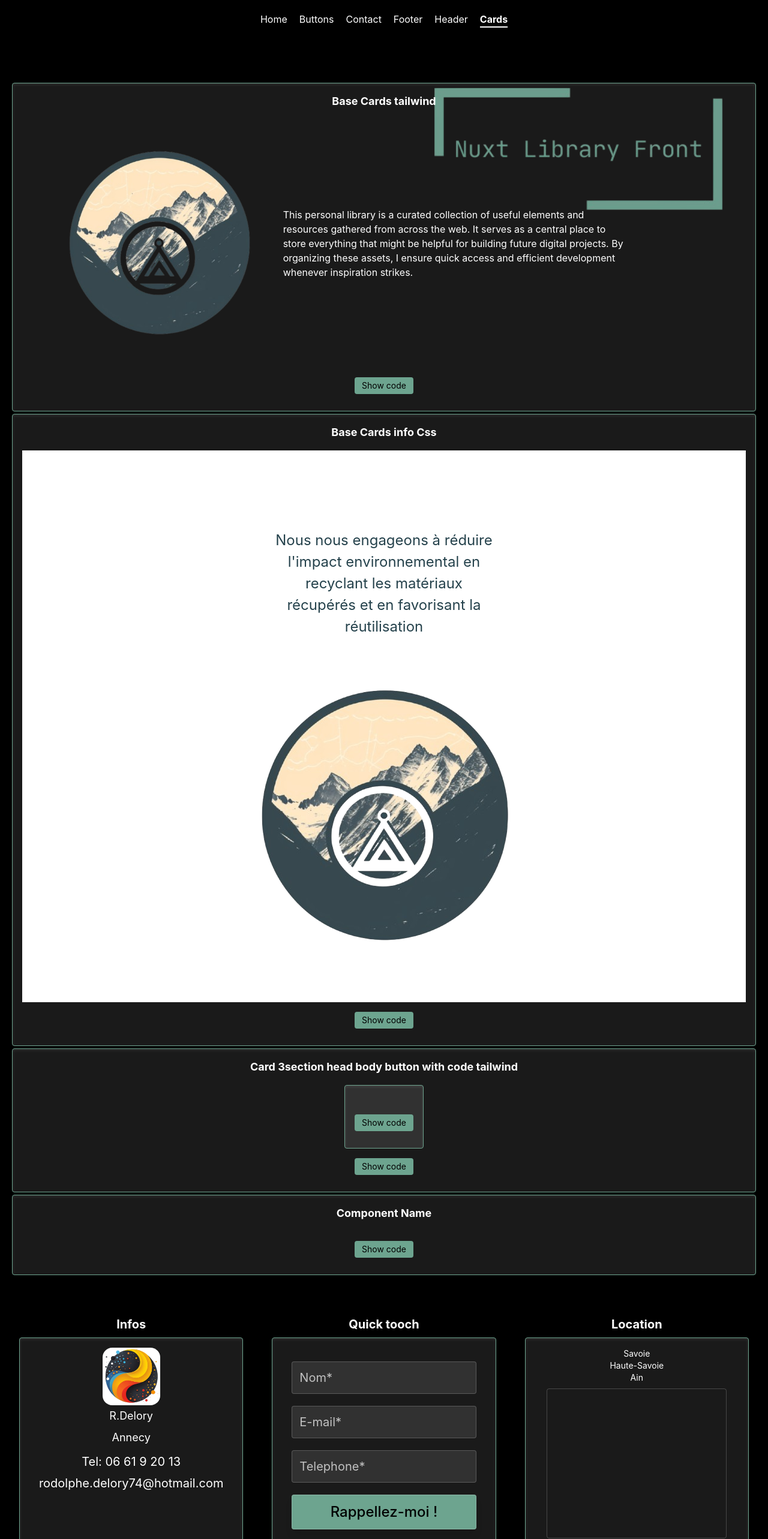
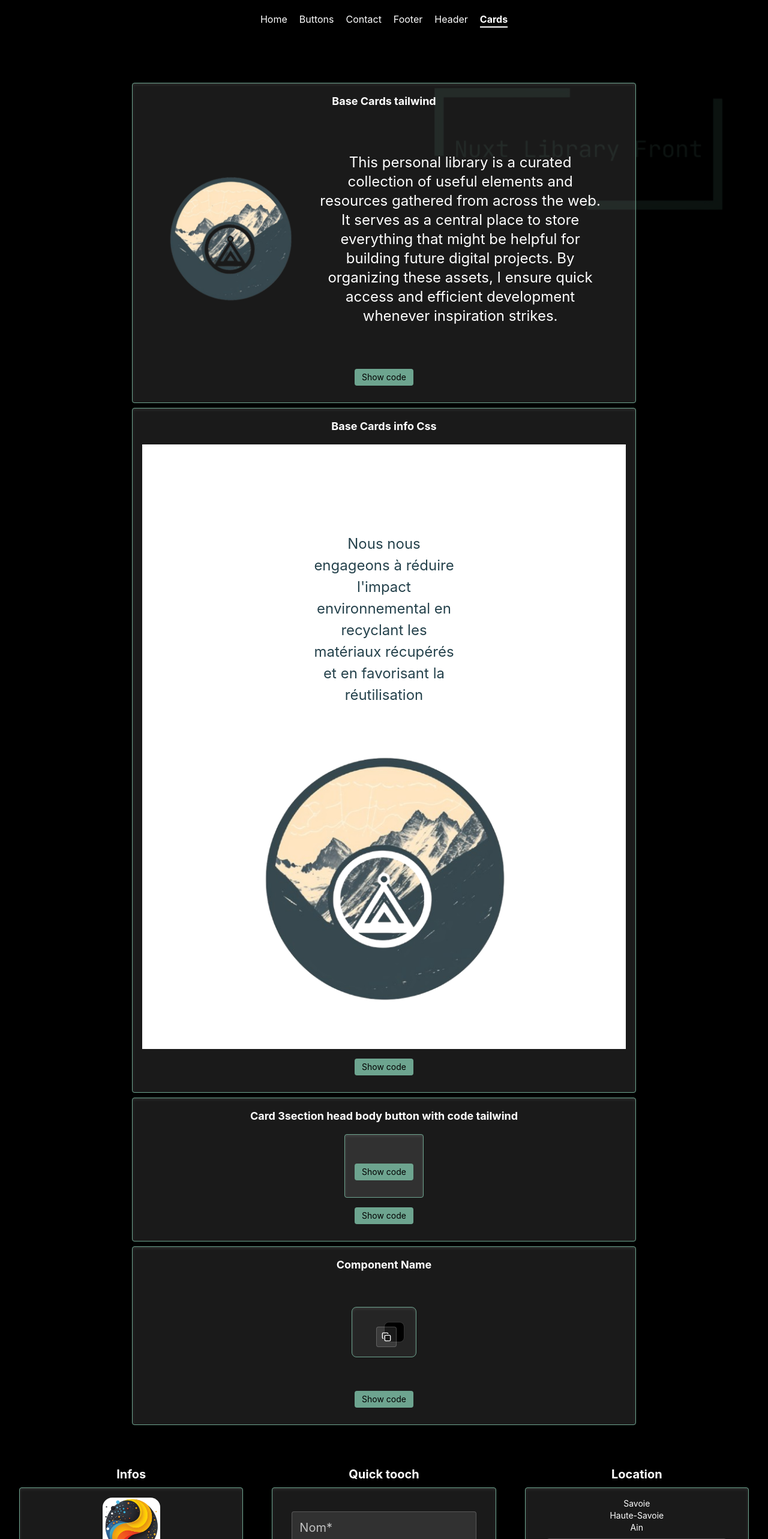
Before and after one commit to RDelory74/personal-library, a Nuxt app: page /cards in a window 1280 px wide. Shown: the top 2566 px of the page at 60% size. Built offline with nearby package versions, Linux system fonts and the light colour scheme; grey boxes are pictures that could not be loaded.

Commit message:
update behavior of Cards feat BaseStaticCardCode.vue for dependances install update LogoBg.vue

```diff
--- a/assets/css/main.css
+++ b/assets/css/main.css
@@ -1,13 +1,13 @@
 @import "tailwindcss";
 
-/* 1. Définir la police par défaut sur tout le site */
+
 body {
     font-family: 'Inter', sans-serif;
     color: white;
-    background-color: black; /* Optionnel selon ton style global */
+    background-color: black;
 }
 
-/* 2. Enlever les décorations sur tous les liens */
+
 a,
 a:visited,
 a:hover,
@@ -16,7 +16,7 @@ a:active {
     color: white;
 }
 
-/* 3. S'assurer que NuxtLink hérite du style des <a> */
+
 .nuxt-link,
 .nuxt-link-exact-active {
     text-decoration: none;
--- a/components/card/BaseCardImgTextRowCol.vue
+++ b/components/card/BaseCardImgTextRowCol.vue
@@ -7,8 +7,8 @@
     <div class="w-full lg:w-1/2 flex justify-center items-center ">
       <Logo />
     </div>
-    <div class="w-full lg:w-2/2 px-4 flex items-center justify-center lg:justify-start">
-      <p class="max-w-xl">
+    <div class="w-full lg:w-2/2 px-4 flex items-center justify-center text-center lg:justify-start">
+      <p class="max-w-xl text-2xl">
         This personal library is a curated collection of useful elements and resources gathered from across the web.
         It serves as a central place to store everything that might be helpful for building future digital projects.
         By organizing these assets, I ensure quick access and efficient development whenever inspiration strikes.
--- a/components/card/BaseCodeCards.vue
+++ b/components/card/BaseCodeCards.vue
@@ -1,5 +1,6 @@
 <template>
-  <div class="flex flex-col justify-center items-center bg-white/10 rounded border border-[#6DA48F] shadow-inner shadow-white/10 p-4 mx-2 flex-1">
+  <div class="flex flex-col justify-center items-center bg-white/10 rounded border border-[#6DA48F] shadow-inner shadow-white/10 p-4 mx-2 flex-1
+    transform transition-transform duration-300 hover:scale-105">
     <!-- La tête de la carte -->
     <div class="w-full text-center mb-4">
       <h3 v-if="title" class="text-lg font-semibold text-white">{{ title }}</h3>
--- /dev/null
+++ b/components/card/BaseStaticCardCode.vue
@@ -0,0 +1,58 @@
+<template>
+  <div
+      class="flex flex-col md:flex-row items-center justify-between gap-6 p-6 bg-white/5 border border-[#6DA48F] my-10 mx-6 lg:mx-60
+      transform transition-transform duration-300 hover:scale-101
+       rounded-lg shadow-inner shadow-white/10"
+      :class="reverse ? 'md:flex-row-reverse' : 'md:flex-row'"
+  >
+    <!-- Texte -->
+    <div class="w-full md:w-1/2 flex flex-col items-center text-center">
+      <h3 class="text-2xl font-semibold mb-4 text-white">{{ title }}</h3>
+      <p class="text-white/90 leading-relaxed">{{ text }}</p>
+    </div>
+
+    <!-- Code + bouton copier -->
+    <div class="relative w-full md:w-1/2">
+      <button
+          @click="copyCode"
+          class="absolute top-2 right-2 bg-white/10 border border-white/20 text-white p-2 rounded hover:bg-white/20 transition flex items-center justify-center"
+          :title="copied ? 'Copied!' : 'Copy to clipboard'"
+      >
+        <Copy class="w-4 h-4" />
+      </button>
+
+      <div
+          class="max-h-[300px] overflow-auto bg-black text-green-400 font-mono text-sm p-4 rounded-lg border border-white/20"
+      >
+        <pre><code>{{ code }}</code></pre>
+      </div>
+    </div>
+  </div>
+</template>
+
+<script setup>
+import { ref } from 'vue'
+import { Copy } from 'lucide-vue-next'
+
+const props = defineProps({
+  title: String,
+  text: String,
+  code: String,
+  reverse: {
+    type: Boolean,
+    default: false,
+  },
+})
+
+const copied = ref(false)
+
+const copyCode = async () => {
+  try {
+    await navigator.clipboard.writeText(props.code)
+    copied.value = true
+    setTimeout(() => (copied.value = false), 2000)
+  } catch (err) {
+    console.error('Copy failed:', err)
+  }
+}
+</script>
--- a/components/logo/LogoBg.vue
+++ b/components/logo/LogoBg.vue
@@ -1,7 +1,7 @@
 <template>
   <img
-      src="@/public/NuxtBG.png"
+      src="/NuxtBG.png"
       alt="Floating Image"
-      class="fixed top-1 right-4 w-150 h-auto -z-10 rounded-xl shadow-lg opacity-80"
+      class="fixed top-1 right-4 w-150 h-auto -z-10 rounded-xl shadow-lg opacity-10"
   />
 </template>
--- a/layouts/default.vue
+++ b/layouts/default.vue
@@ -4,7 +4,3 @@
   <slot/>
   <FooterAppFooterTwdNuxt/>
 </template>
-
-<script>
-import LogoBg from "~/components/logo/LogoBg.vue";
-</script>
--- a/pages/cards.vue
+++ b/pages/cards.vue
@@ -1,5 +1,5 @@
 <template>
-  <div class="flex flex-col gap-1 p-3 my-10 w-auto">
+  <div class="flex flex-col gap-2 p-3 my-10 lg:mx-50 w-auto">
 
     <CardBaseCodeCards
         title="Base Cards tailwind"
@@ -26,7 +26,7 @@
         title="Component Name"
         :code="Code4"
     >
-   <!--insert component here-->
+   <CardBaseStaticCardCode/>
     </CardBaseCodeCards>
 
   </div>
@@ -165,11 +165,35 @@ const showCode = ref(false)
 </style>`
 
 const Code4 = `<template>
+<div
+      class="flex flex-col md:flex-row items-center justify-between gap-6 p-6 bg-white/5 border border-[#6DA48F] rounded-lg shadow-inner shadow-white/10"
+      :class="reverse ? 'md:flex-row-reverse' : 'md:flex-row'"
+  >
+    <!-- Texte -->
+    <div class="w-full md:w-1/2">
+      <h3 class="text-2xl font-semibold mb-4 text-white">{{ title }}</h3>
+      <p class="text-white/90 leading-relaxed">{{ text }}</p>
+    </div>
 
+    <!-- Zone de code -->
+    <div
+        class="w-full md:w-1/2 max-h-[300px] overflow-auto bg-black text-green-400 font-mono text-sm p-4 rounded-lg border border-white/20"
+    >
+      <pre><code>{{ code }}</code></pre>
+    </div>
+  </div>
 </template>
 
 <script setup>
-
+defineProps({
+  title: String,
+  text: String,
+  code: String,
+  reverse: {
+    type: Boolean,
+    default: false
+  }
+});
 <\/script>
 <style scoped>
 
--- a/pages/contact.vue
+++ b/pages/contact.vue
@@ -1,5 +1,5 @@
 <template>
-  <div class="flex flex-col gap-1 p-3 my-10 w-auto">
+  <div class="flex flex-col gap-2 p-3 lg:mx-50 my-10 w-auto">
 
     <CardBaseCodeCards
         title="Base Contact CSS"
--- a/pages/empty-component-template.vue
+++ b/pages/empty-component-template.vue
@@ -1,5 +1,5 @@
 <template>
-  <div class="flex flex-col gap-1 p-3 my-10 w-auto">
+  <div class="flex flex-col gap-2 p-3 my-10 md:mx-50 w-auto">
 
     <CardBaseCodeCards
         title="Component Name"
--- a/pages/footer.vue
+++ b/pages/footer.vue
@@ -1,5 +1,5 @@
 <template>
-  <div class="flex flex-col gap-1 p-3 my-10 w-auto">
+  <div class="flex flex-col gap-2 p-3 my-10 lg:mx-50 w-auto">
 
     <CardBaseCodeCards
         title="Base Footer Css"
--- a/pages/header.vue
+++ b/pages/header.vue
@@ -1,5 +1,5 @@
 <template>
-  <div class="flex flex-col gap-1 p-3 my-10 w-auto">
+  <div class="flex flex-col gap-2 p-3 my-10 lg:mx-50 w-auto">
 
     <CardBaseCodeCards
         title="Base Header Css wth Burger"
--- a/pages/index.vue
+++ b/pages/index.vue
@@ -1,3 +1,47 @@
 <template>
-<CardBaseCardImgTextRowCol/>
+  <CardBaseCardImgTextRowCol/>
+  <CardBaseStaticCardCode
+      title="Lucide for Icon"
+      text=" Install Lucide for Vue"
+      :code="Code1"
+      :reverse="true"
+  />
+  <CardBaseStaticCardCode
+      title="Better use Tailwind"
+      text="Install Tailwind for Nuxt"
+      :code="Code2"
+      :reverse="false"
+  />
+  <CardBaseStaticCardCode
+      title="Configure Tailwind"
+      text="Add the @tailwindcss/vite plugin to your Nuxt configuration as a Vite plugin."
+      :code="Code3"
+      :reverse="false"
+  />
+  <CardBaseStaticCardCode
+      title="Import Tailwind CSS"
+      text="Create an ./assets/css/main.css file and add an @import that imports Tailwind CSS."
+      :code="Code4"
+      :reverse="false"
+  />
 </template>
+
+<script setup>
+const Code1 =
+    `npm install lucide-vue-next`
+const Code2 =
+    `npm install tailwindcss @tailwindcss/vite`
+const Code3 =
+    `import tailwindcss from "@tailwindcss/vite";
+export default defineNuxtConfig({
+  compatibilityDate: "2024-11-01",
+  devtools: { enabled: true },
+  vite: {
+    plugins: [
+      tailwindcss(),
+    ],
+  },
+});`
+const Code4 =
+    `@import "tailwindcss";`
+</script>
```
